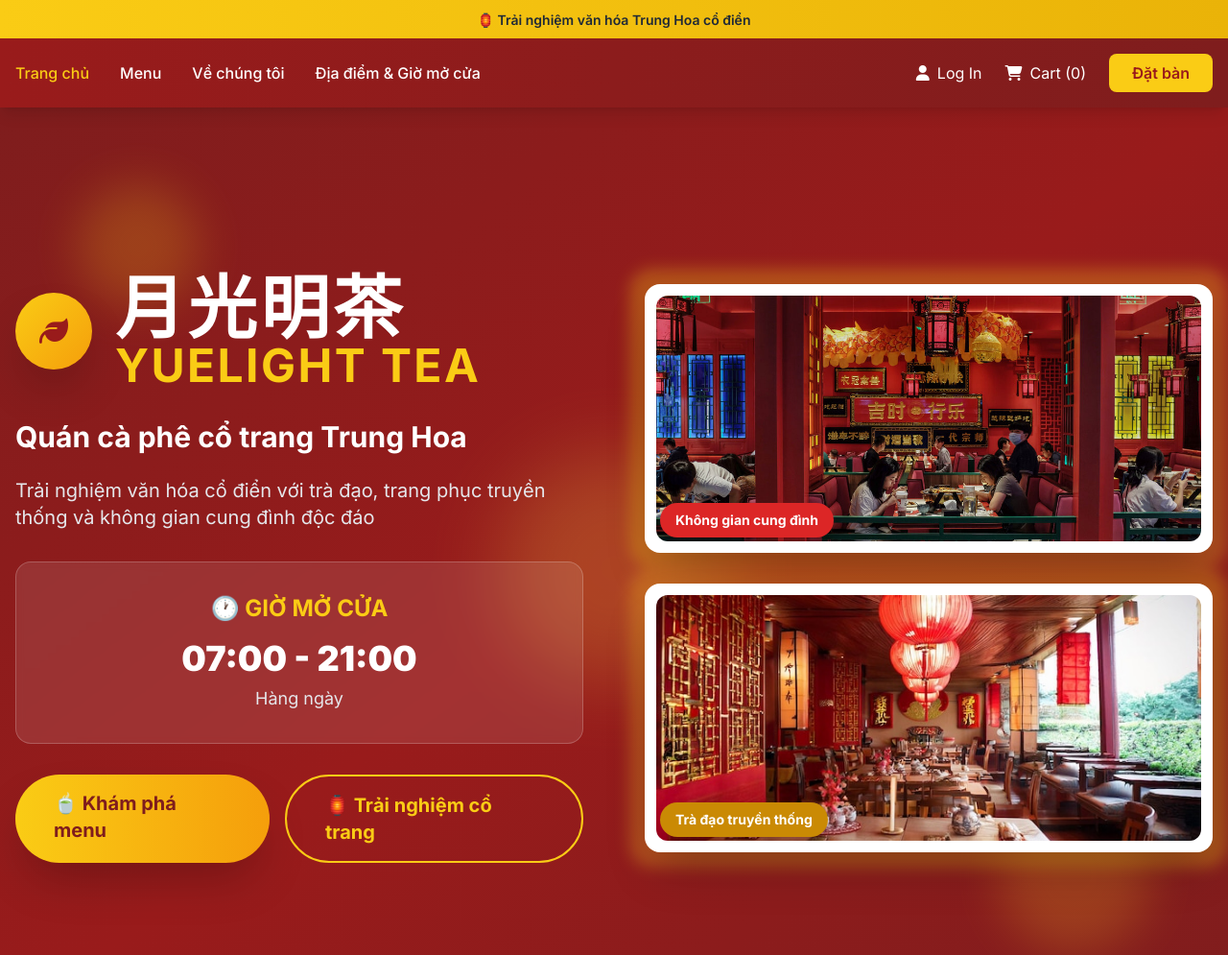
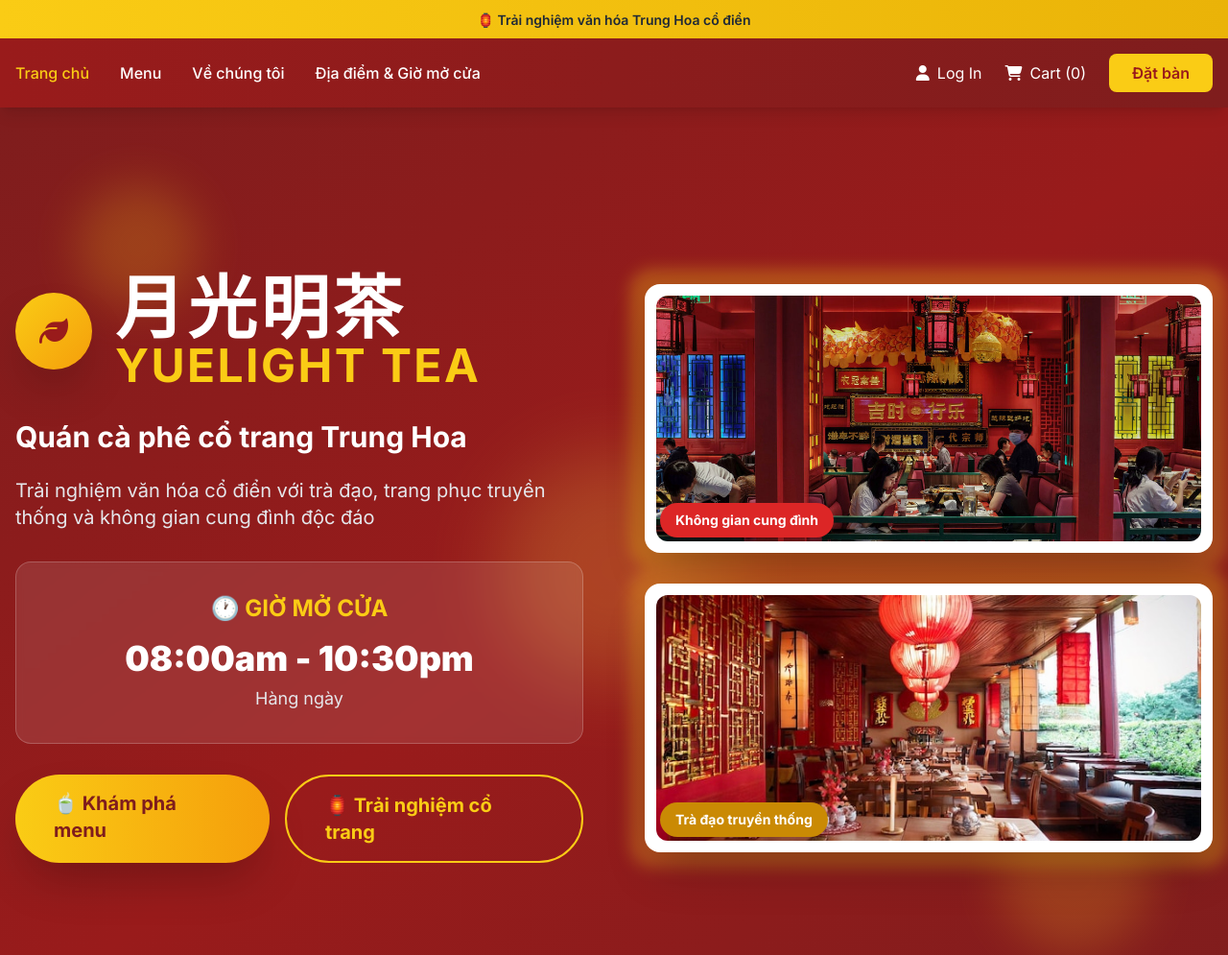
Before and after one commit to trthanhdo41/yuelight-tea, a plain HTML site: page index.html in a window 1280 px wide. Shown: the top 995 px of the page at 96% size. Drawn offline with nearby package versions, Linux system fonts and the light colour scheme.

Commit message:
Update index.html

```diff
--- a/index.html
+++ b/index.html
@@ -80,7 +80,7 @@
                     <div class="bg-white bg-opacity-10 backdrop-blur-sm rounded-2xl p-8 border border-white border-opacity-20">
                         <div class="text-center">
                             <h3 class="text-2xl font-bold text-yellow-400 mb-4">🕐 GIỜ MỞ CỬA</h3>
-                            <p class="text-4xl font-black text-white mb-2">07:00 - 21:00</p>
+                            <p class="text-4xl font-black text-white mb-2">08:00am - 10:30pm</p>
                             <p class="text-lg text-gray-200">Hàng ngày</p>
                         </div>
                     </div>
```
